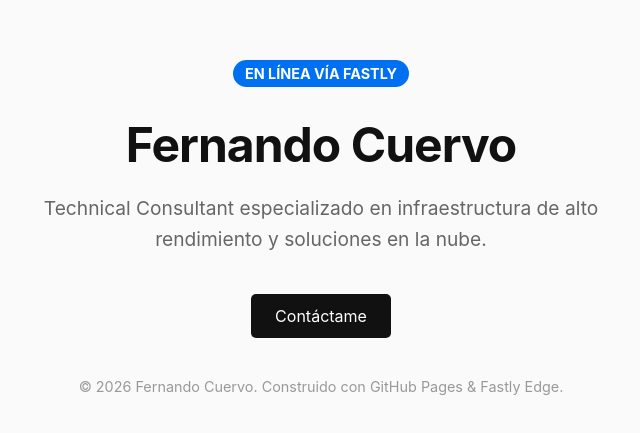
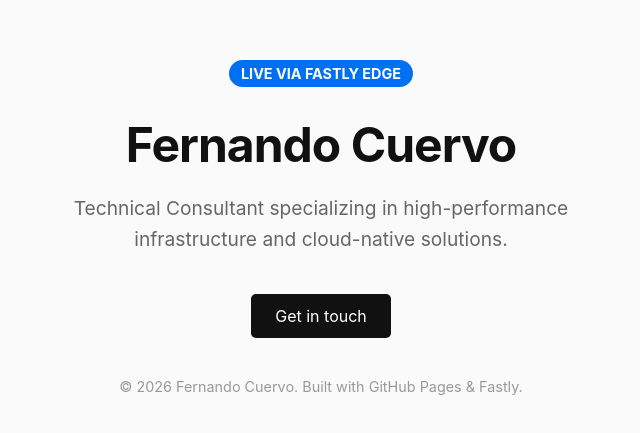
Before and after one commit to Fcuervo21/fernando-web, a plain HTML site: page index.html in a window 1280 px wide. Shown: the part 171-604 px from the top of the page, without its empty margins (319-959 px from the left). Drawn offline with Linux system fonts and the light colour scheme.

Commit message:
Update index.html

```diff
--- a/index.html
+++ b/index.html
@@ -1,5 +1,5 @@
 <!DOCTYPE html>
-<html lang="es">
+<html lang="en">
 <head>
     <meta charset="UTF-8">
     <meta name="viewport" content="width=device-width, initial-scale=1.0">
@@ -67,12 +67,12 @@
 </head>
 <body>
     <div class="container">
-        <span class="badge">En línea vía Fastly</span>
+        <span class="badge">Live via Fastly Edge</span>
         <h1>Fernando Cuervo</h1>
-        <p>Technical Consultant especializado en infraestructura de alto rendimiento y soluciones en la nube.</p>
-        <a href="mailto:tu-correo@ejemplo.com" class="btn">Contáctame</a>
+        <p>Technical Consultant specializing in high-performance infrastructure and cloud-native solutions.</p>
+        <a href="mailto:your-email@example.com" class="btn">Get in touch</a>
         <div class="footer">
-            © 2026 Fernando Cuervo. Construido con GitHub Pages & Fastly Edge.
+            © 2026 Fernando Cuervo. Built with GitHub Pages & Fastly.
         </div>
     </div>
 </body>
```
